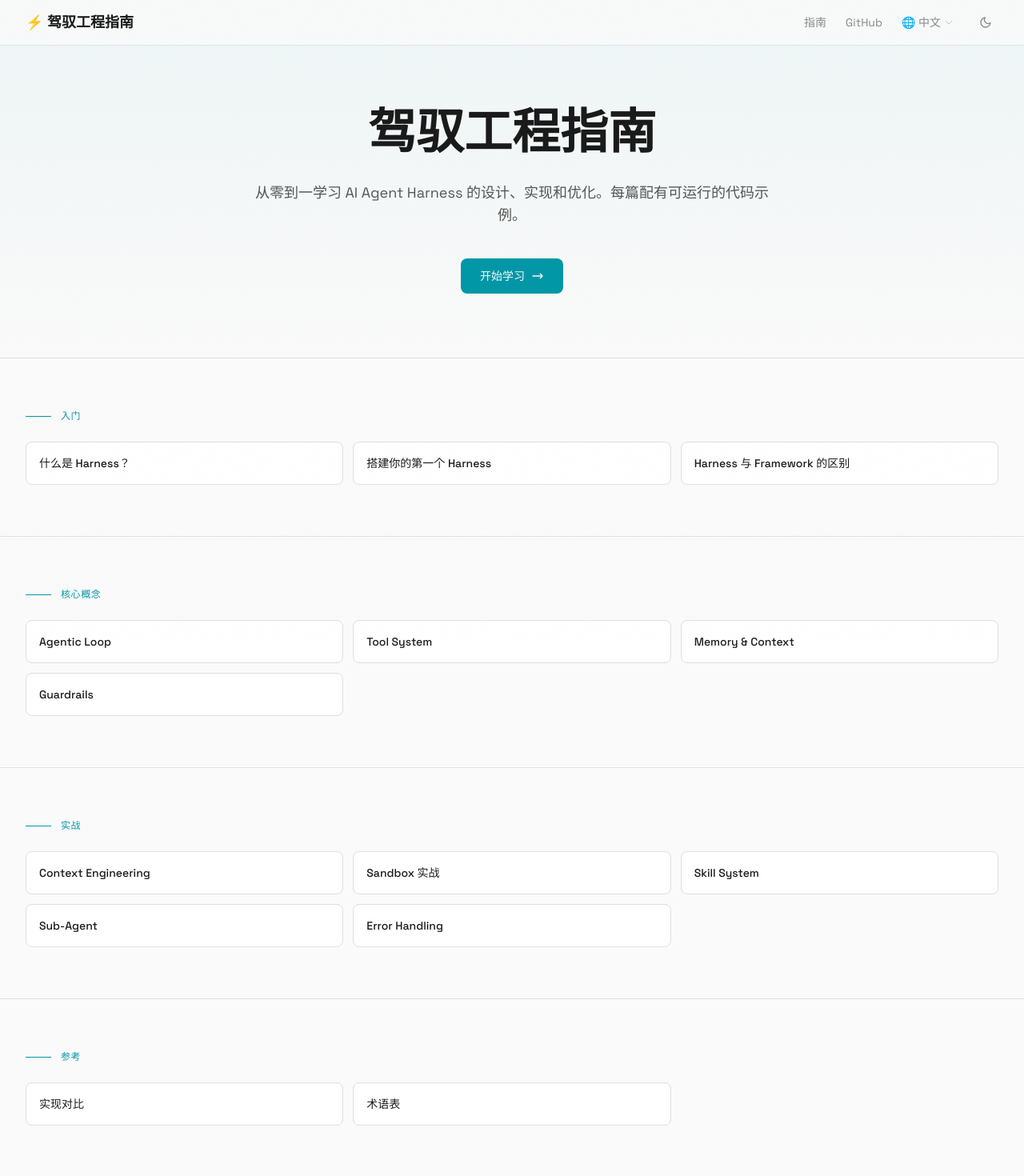
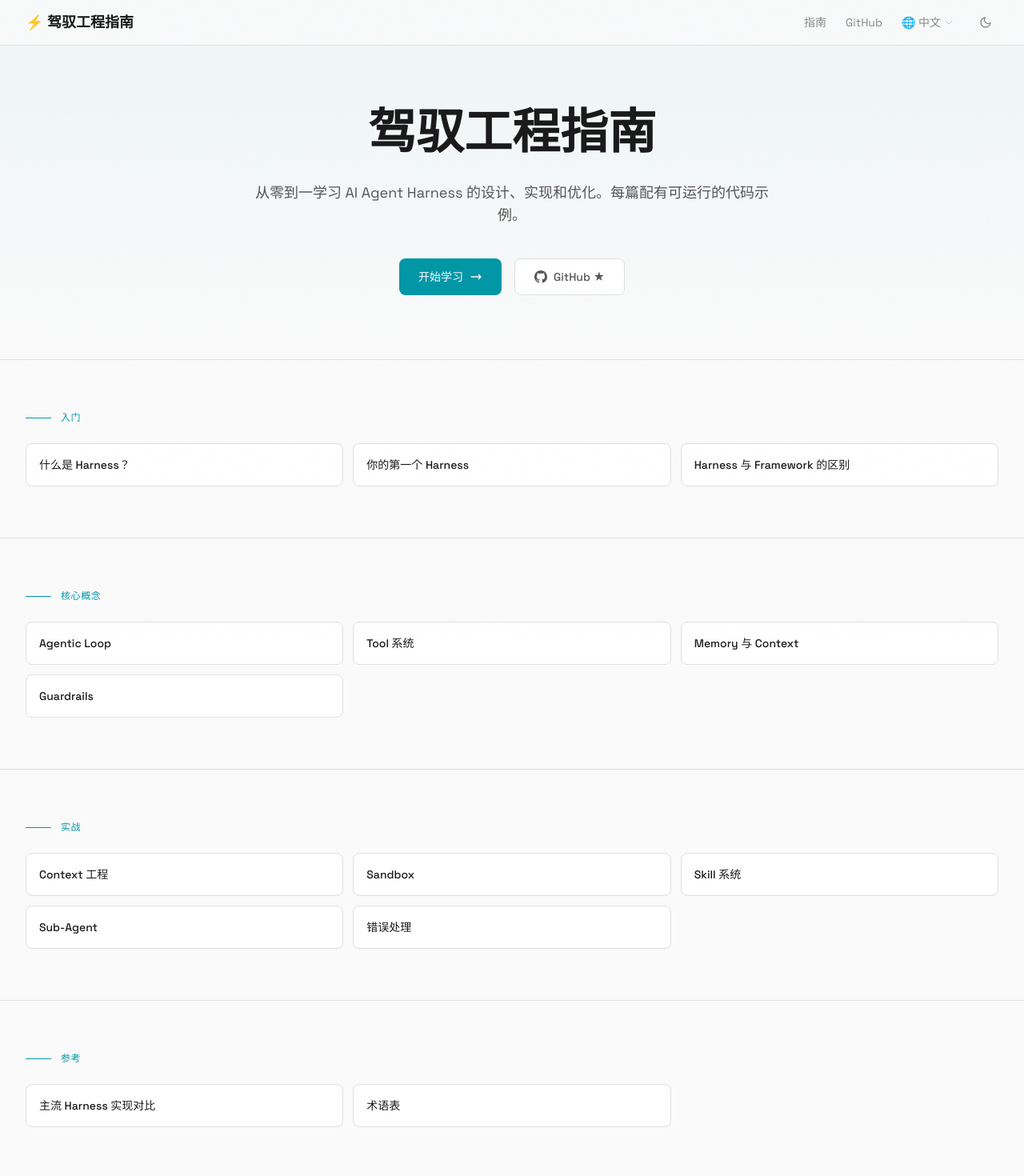
Before and after one commit to Neonity2020/harness-engineering-guide, a Next.js app in the folder site/: page /zh in a window 1280 px wide. Shown: the top 1470 px of the page at 80% size. Built offline with nearby package versions, Linux system fonts and the light colour scheme.

Commit message:
fix: sync zh sidebar titles with article H1 + add GitHub button to zh homepage (#41)
Co-authored-by: joey <joey@joeydeMacBook-Air.local>

```diff
--- a/site/app/zh/page.tsx
+++ b/site/app/zh/page.tsx
@@ -20,6 +20,7 @@
           <p className="text-lg text-[var(--color-text-secondary)] max-w-2xl mx-auto mb-10">
             从零到一学习 AI Agent Harness 的设计、实现和优化。每篇配有可运行的代码示例。
           </p>
+          <div className="flex flex-wrap justify-center gap-4">
             <Link
               href="/zh/guide/what-is-harness"
               className="inline-flex items-center gap-2 px-6 py-3 text-sm font-medium text-[var(--color-bg-primary)] bg-[var(--color-accent-cyan)] rounded-lg hover:opacity-90 transition-opacity"
@@ -29,6 +30,18 @@
                 <path strokeLinecap="round" strokeLinejoin="round" strokeWidth={2} d="M17 8l4 4m0 0l-4 4m4-4H3" />
               </svg>
             </Link>
+            <a
+              href="https://github.com/nexu-io/harness-engineering-guide"
+              target="_blank"
+              rel="noopener noreferrer"
+              className="inline-flex items-center gap-2 px-6 py-3 text-sm font-medium text-[var(--color-text-secondary)] bg-[var(--color-bg-card)] border border-[var(--color-border)] rounded-lg hover:border-[var(--color-border-hover)] hover:text-[var(--color-text-primary)] transition-all"
+            >
+              <svg className="w-4 h-4" fill="currentColor" viewBox="0 0 24 24">
+                <path d="M12 0C5.374 0 0 5.373 0 12c0 5.302 3.438 9.8 8.207 11.387.599.111.793-.261.793-.577v-2.234c-3.338.726-4.033-1.416-4.033-1.416-.546-1.387-1.333-1.756-1.333-1.756-1.089-.745.083-.729.083-.729 1.205.084 1.839 1.237 1.839 1.237 1.07 1.834 2.807 1.304 3.492.997.107-.775.418-1.305.762-1.604-2.665-.305-5.467-1.334-5.467-5.931 0-1.311.469-2.381 1.236-3.221-.124-.303-.535-1.524.117-3.176 0 0 1.008-.322 3.301 1.23A11.509 11.509 0 0112 5.803c1.02.005 2.047.138 3.006.404 2.291-1.552 3.297-1.23 3.297-1.23.653 1.653.242 2.874.118 3.176.77.84 1.235 1.911 1.235 3.221 0 4.609-2.807 5.624-5.479 5.921.43.372.823 1.102.823 2.222v3.293c0 .319.192.694.801.576C20.566 21.797 24 17.3 24 12c0-6.627-5.373-12-12-12z" />
+              </svg>
+              GitHub ★
+            </a>
+          </div>
         </div>
       </section>
 
--- a/site/lib/guide-data.ts
+++ b/site/lib/guide-data.ts
@@ -13,7 +13,7 @@
     zhLabel: "入门",
     items: [
       { slug: "what-is-harness", title: "What is a Harness?", zhTitle: "什么是 Harness？" },
-      { slug: "your-first-harness", title: "Your First Harness", zhTitle: "搭建你的第一个 Harness" },
+      { slug: "your-first-harness", title: "Your First Harness", zhTitle: "你的第一个 Harness" },
       { slug: "harness-vs-framework", title: "Harness vs. Framework", zhTitle: "Harness 与 Framework 的区别" },
     ],
   },
@@ -23,8 +23,8 @@
     zhLabel: "核心概念",
     items: [
       { slug: "agentic-loop", title: "Agentic Loop", zhTitle: "Agentic Loop" },
-      { slug: "tool-system", title: "Tool System", zhTitle: "Tool System" },
-      { slug: "memory-and-context", title: "Memory & Context", zhTitle: "Memory & Context" },
+      { slug: "tool-system", title: "Tool System", zhTitle: "Tool 系统" },
+      { slug: "memory-and-context", title: "Memory & Context", zhTitle: "Memory 与 Context" },
       { slug: "guardrails", title: "Guardrails", zhTitle: "Guardrails" },
     ],
   },
@@ -33,11 +33,11 @@
     label: "Practice",
     zhLabel: "实战",
     items: [
-      { slug: "context-engineering", title: "Context Engineering", zhTitle: "Context Engineering" },
-      { slug: "sandbox", title: "Sandbox", zhTitle: "Sandbox 实战" },
-      { slug: "skill-system", title: "Skill System", zhTitle: "Skill System" },
+      { slug: "context-engineering", title: "Context Engineering", zhTitle: "Context 工程" },
+      { slug: "sandbox", title: "Sandbox", zhTitle: "Sandbox" },
+      { slug: "skill-system", title: "Skill System", zhTitle: "Skill 系统" },
       { slug: "sub-agent", title: "Sub-Agent", zhTitle: "Sub-Agent" },
-      { slug: "error-handling", title: "Error Handling", zhTitle: "Error Handling" },
+      { slug: "error-handling", title: "Error Handling", zhTitle: "错误处理" },
     ],
   },
   {
@@ -45,7 +45,7 @@
     label: "Reference",
     zhLabel: "参考",
     items: [
-      { slug: "comparison", title: "Implementation Comparison", zhTitle: "实现对比" },
+      { slug: "comparison", title: "Implementation Comparison", zhTitle: "主流 Harness 实现对比" },
       { slug: "glossary", title: "Glossary", zhTitle: "术语表" },
     ],
   },
```
Lines whose indentation alone changed are shown as unchanged.
